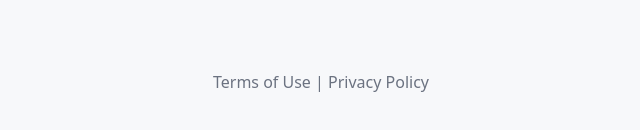
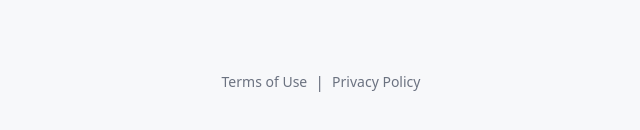
Before and after one commit to durjoydutta/SchoolSync, a Next.js app: page /signup in a window 1280 px wide. Shown: the part 638-768 px from the top of the page, without its empty margins (319-959 px from the left). Built offline with nearby package versions, Linux system fonts and the light colour scheme.

Commit message:
some more modifications to auth page layout

```diff
--- a/src/app/(auth)/layout.tsx
+++ b/src/app/(auth)/layout.tsx
@@ -24,8 +24,8 @@ export default function AuthLayout({
                 </Link>
             </div>
             {children}
-            <span className="absolute bottom-20 left-1/2 transform -translate-x-1/2 -translate-y-1/2 tex-sm text-gray-500">
-                <Link href="/termsofuse">Terms of Use</Link> | <Link href="/privacypolicy">Privacy Policy</Link>
+            <span className="absolute bottom-20 left-1/2 transform -translate-x-1/2 -translate-y-1/2 text-gray-500 flex justify-stretch items-center gap-2">
+                <Link href="/termsofuse" className="text-sm shrink">Terms of Use</Link> | <Link href="/privacypolicy" className="text-sm shrink">Privacy Policy</Link>
             </span>
 
         </div >
```
